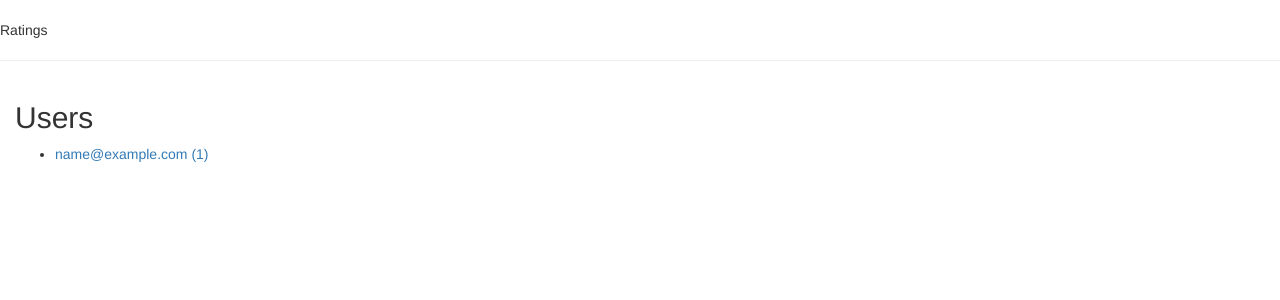
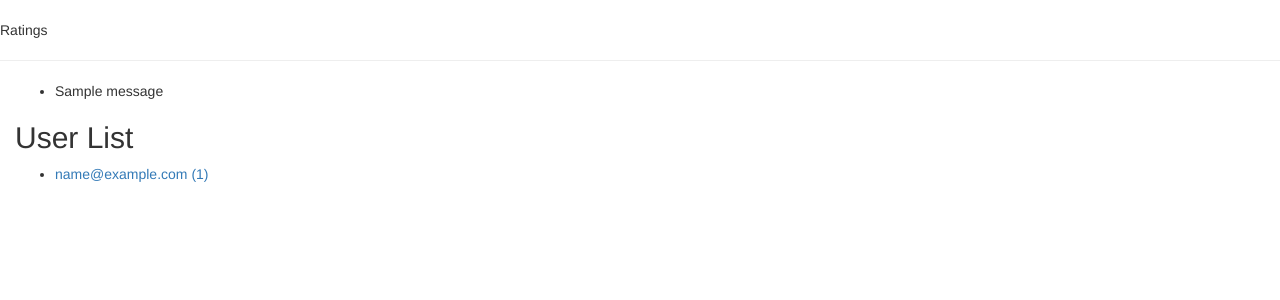
Before and after one commit to BlerinaAliaj/movie-ratings, a Flask app: page /users in a window 1280 px wide. Shown: the part 52-352 px from the top of the page. Run offline with Flask 2, Linux system fonts and the light colour scheme; tables that the repository leaves empty hold one stand-in row (values such as "Sample post"); one stand-in notice (Sample message) is shown; some libraries are stand-ins or nearby versions.

Commit message:
completed user details, fix login/registration page

```diff
--- a/server.py
+++ b/server.py
@@ -21,6 +21,7 @@ app.jinja_env.undefined = StrictUndefined
 @app.route('/')
 def index():
     """Homepage."""
+
     a = jsonify([1,3])
     # return a
     return render_template("homepage.html")
@@ -31,6 +32,19 @@ def user_list():
 
     users = User.query.all()
     return render_template("user_list.html", users=users)
+
+
+@app.route('/user_detail/<user_id>')
+def user_detail(user_id):
+    """User detail page"""
+
+    query_user = User.query.filter_by(user_id=user_id).first()
+
+    age = query_user.age
+    zipcode = query_user.zipcode
+    ratings = query_user.ratings
+
+    return render_template("user_detail.html", user_id=user_id, age=age, zipcode=zipcode, ratings=ratings)
 
 @app.route('/register', methods=["GET"])
 def register_page():
@@ -43,7 +57,7 @@ def register_page():
 def login_page():
     """Page that asks users for login information"""
 
-    return render_template("login_page.html", error="")
+    return render_template("login_page.html")
 
 
 @app.route('/register_form', methods=["POST"])
@@ -69,32 +83,49 @@ def register():
 def verify_login():
     """Verifies that user login exists."""
 
+    if "user" not in session:
+        session["user"] = {}
+
     email = request.form.get('email')
     password = request.form.get('password')
 
-    query_user = User.query.filter_by(email=email).one()
+    query_user = User.query.filter_by(email=email).first()
 
     if query_user:
         user_pass = query_user.password
 
         if password == user_pass:
+            # We add user id and password to sessions user dictionary
+            session["user"] = query_user.user_id
+            user_id = query_user.user_id
             flash('You have successfully logged in.')
-            return redirect('/')
+            return redirect('/user_detail/' + str(user_id))
 
         else:
-            error = "Your username and password are not correct."
-            return render_template("login_page.html", error=error)
+            flash("Your username and password are not correct.")
+            return render_template("login_page.html")
+
+    else:
+        flash("Sorry, that username doesn't exist. Please register a new account.")
+        return redirect("/register")
 
 
-##################### FIX THIS!!!
-    else:
-        flash("Sorry, that username doesn't exist. Please register a new account.")
-        return render_template("login_page.html", error=error)
+@app.route('/logout')
+def logout():
+    """Logs out user"""
+
+    del session["user"]
+    flash("You have been successfully logged out.")
+
+    return redirect('/')
+
+@app.route('/movies')
+def movie_list():
+    """Lists of movies"""
 
 
-        # return redirect("/login", error=error)
-    # except ValueError:
-    #     ('Your username and password combination is not correct.')
+    movies = Movie.query.all()
+    return render_template("user_list.html", users=users)
 
 
 
--- a/templates/base.html
+++ b/templates/base.html
@@ -44,18 +44,12 @@
         <button type="submit" class="btn btn-default">Submit</button>
       </form>
       <ul class="nav navbar-nav navbar-right">
-        <li><a href="/register">Register</a></li>
-        <li><a href="/login">Login</a></li>
-        <!-- <li class="dropdown">
-          <a href="#" class="dropdown-toggle" data-toggle="dropdown" role="button" aria-haspopup="true" aria-expanded="false">Dropdown <span class="caret"></span></a>
-          <ul class="dropdown-menu">
-            <li><a href="#">Action</a></li>
-            <li><a href="#">Another action</a></li>
-            <li><a href="#">Something else here</a></li>
-            <li role="separator" class="divider"></li>
-            <li><a href="#">Separated link</a></li>
-          </ul>
-        </li> -->
+        {% if 'user' in session %}
+          <li><a href="/logout">Logout</a></li>
+        {% else %}
+          <li><a href="/register">Register</a></li>
+          <li><a href="/login">Login</a></li>
+        {% endif %}
       </ul>
     </div><!-- /.navbar-collapse -->
   </div><!-- /.container-fluid -->
@@ -70,6 +64,11 @@
   <hr>
 
   <div class="container-fluid">
+    <ul>
+      {% for message in get_flashed_messages() %}
+        <li>{{ message }}</li>
+      {% endfor %}
+    </ul>
   {% block content %} put your content here {% endblock %}
   </div>
 
--- a/templates/login_page.html
+++ b/templates/login_page.html
@@ -4,10 +4,7 @@
 
 <div class="col-xs-6">
     <h1>User Login</h1>
-    {% if error %}
-    <p><strong>ERROR:</strong> {{ error }} </p>
 
-    {% endif %}
     <form action="/verify_login" method="POST">
         Email: <input type="text" name="email"><br>
         Password: <input type="password" name="password"><br>
@@ -16,6 +13,5 @@
 </div>
 
 
-<p><a href="/users">View all users</a></p>
 
 {% endblock %}
--- a/templates/register.html
+++ b/templates/register.html
@@ -4,18 +4,17 @@
 
 <div class="col-xs-12">
     <h1>User Registration</h1>
-    <form action="/register" method="POST">
+    <form action="/register_form" method="POST">
         Email: <input type="text" name="email"><br>
         Password: <input type="password" name="password"><br>
         Age: <input type="number" name="age"><br>
         Zip Code: <input type="text" name="zipcode"><br>
         <input type="submit" value="submit"><br>
-        <!-- add age and zipcode -->
+
     </form>
 </div>
 
 
 
-<p><a href="/users">View all users</a></p>
 
 {% endblock %}
--- a/templates/user_list.html
+++ b/templates/user_list.html
@@ -1,11 +1,12 @@
 {% extends 'base.html' %}
 {% block content %}
 
-    <h2>Users</h2>
+    <h2>User List</h2>
+
     <ul>
       {% for user in users %}
           <li>
-              <a href="/users/{{ user.user_id }}">
+              <a href="/user_detail/{{ user.user_id }}">
                 {{ user.email }} ({{ user.user_id }})
               </a>
           </li>
```
Also changed, not shown: templates/user_detail.html (added, +18 -0 lines).
